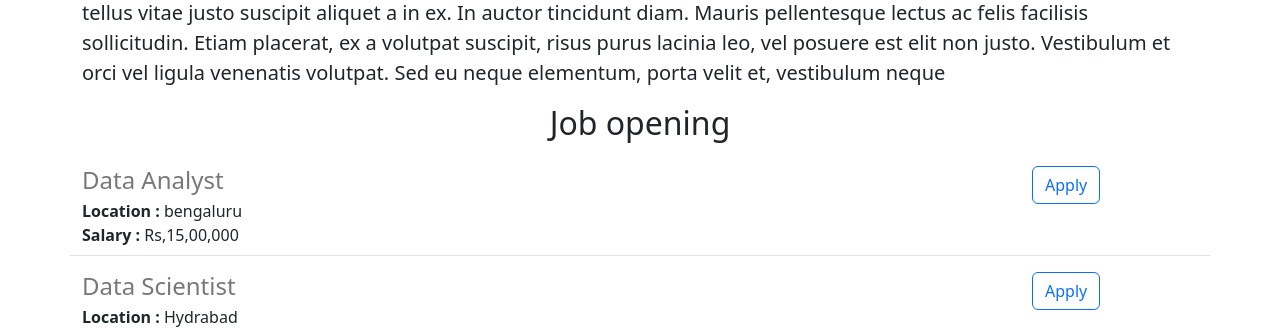
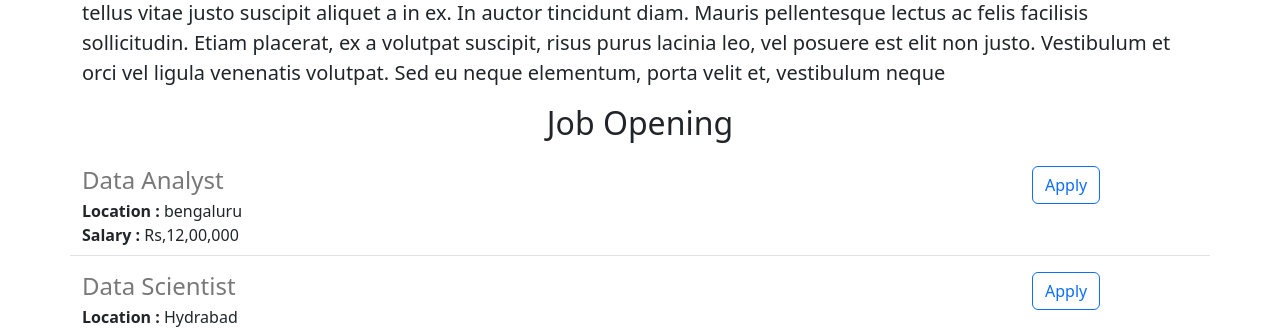
Before and after one commit to ramishwar642/Engineeringtech.com, a Flask app: page / in a window 1280 px wide. Shown: the part 502-833 px from the top of the page. Run offline with Flask 3, Linux system fonts and the light colour scheme.

Commit message:
added  dynamic data and APIroute

```diff
--- a/app.py
+++ b/app.py
@@ -7,7 +7,7 @@ JOBS = [
     'id' :1,
     'title' :'Data Analyst',
     'location' :'bengaluru',
-    'salary' :'Rs,15,00,000'
+    'salary' :'Rs,12,00,000'
   },
 
    {
@@ -34,11 +34,11 @@ JOBS = [
 
 
 @app.route("/")
-def Hello_Engineer():
-    return render_template("home.html",
+def Hello_Engineeringbrain():
+    return render_template('home.html',
                           jobs=JOBS,
                           company_name="Accenture")
-@app.route("/API/jobs")
+@app.route("/api/jobs")
 def list_jobs():
   return jsonify(JOBS)
 
--- a/templates/home.html
+++ b/templates/home.html
@@ -21,7 +21,7 @@
       {{company_name}} Careers
     </h1>
      <p class="lead">Pellentesque in lorem id sem semper vehicula ut ut turpis. Suspendisse dignissim lorem est, ut sagittis elit rutrum placerat. Nullam mattis risus ac augue porta, quis auctor lectus luctus. Sed lobortis mattis accumsan. Phasellus ut tellus vitae justo suscipit aliquet a in ex. In auctor tincidunt diam. Mauris pellentesque lectus ac felis facilisis sollicitudin. Etiam placerat, ex a volutpat suscipit, risus purus lacinia leo, vel posuere est elit non justo. Vestibulum et orci vel ligula venenatis volutpat. Sed eu neque elementum, porta velit et, vestibulum neque</p>
-       <h2 class="text-center mt-2 mb-4">Job opening </h2>
+       <h2 class="text-center mt-2 mb-4">Job Opening </h2>
         <p>
       {% for job in jobs %}
           {% include 'item.html' %}
```
